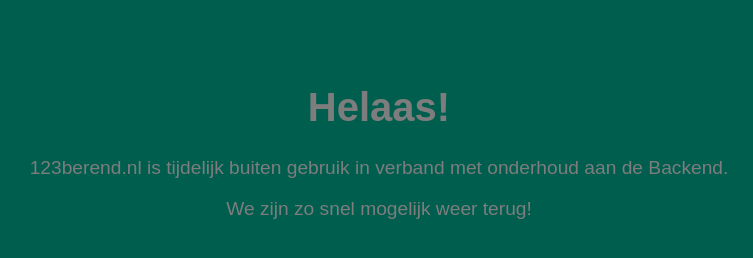
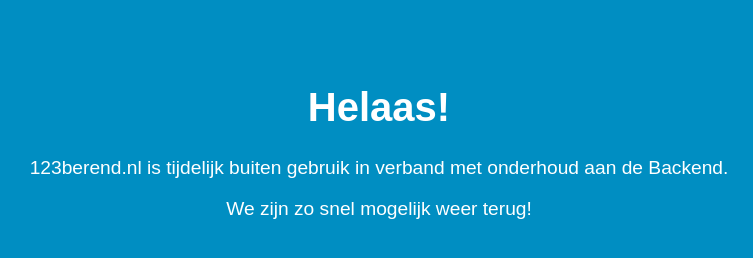
Before and after one commit to 123berend/123berend.github.io, a plain HTML site: page index.html in a window 1280 px wide. Shown: the whole page, without its empty margins (261-1014 px from the left). Drawn offline with Linux system fonts and the light colour scheme.

Commit message:
Update index.html
Maintenance page

```diff
--- a/index.html
+++ b/index.html
@@ -8,8 +8,8 @@
         body {
             font-family: Arial, sans-serif;
             text-align: center;
-            background-color: #005e4f;
-            color: #7d7d7d;
+            background-color: #008ec2;
+            color: #ffffff;
             padding: 50px;
         }
         h1 {
```
